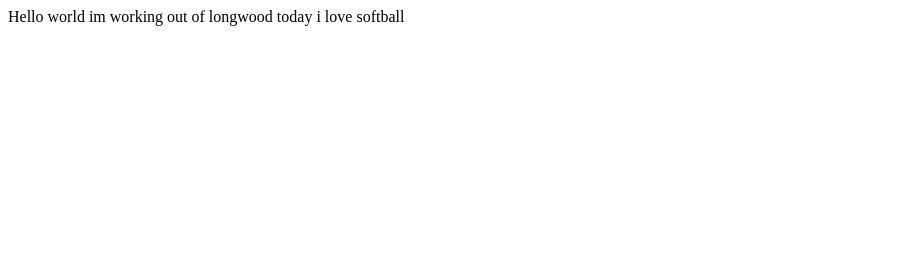
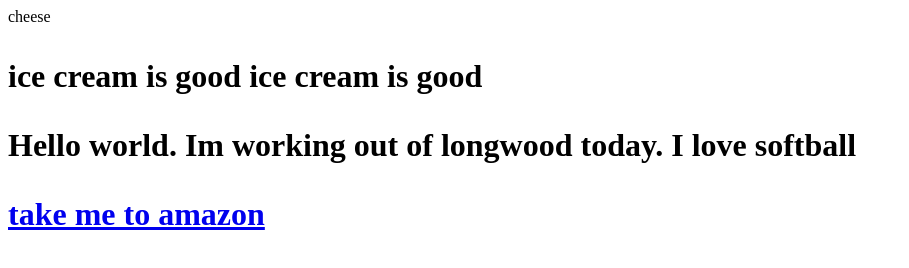
Before and after one commit to itzzkailey/InternationalVioletOolanguage, a plain HTML site: page index.html in a window 1280 px wide. Shown: the whole page, without its empty margins (0-909 px from the left). Drawn offline with Linux system fonts and the light colour scheme.

Commit message:
I created an h1,p and link tag

```diff
--- a/index.html
+++ b/index.html
@@ -9,10 +9,13 @@
 </head>
 
 <body>
-  Hello world
-  im working out of longwood today
-  i love softball
+   </h1>cheese<h1>
+   </p> ice cream is good ice cream is good</p>
+   <p> Hello world. Im working out of longwood today.
+      I love softball </p>
+  <a href="https://www.amazon.com"> take me to amazon</a>
+
   <script src="script.js"></script>
-</body>
+  </body>
 
 </html>
```
